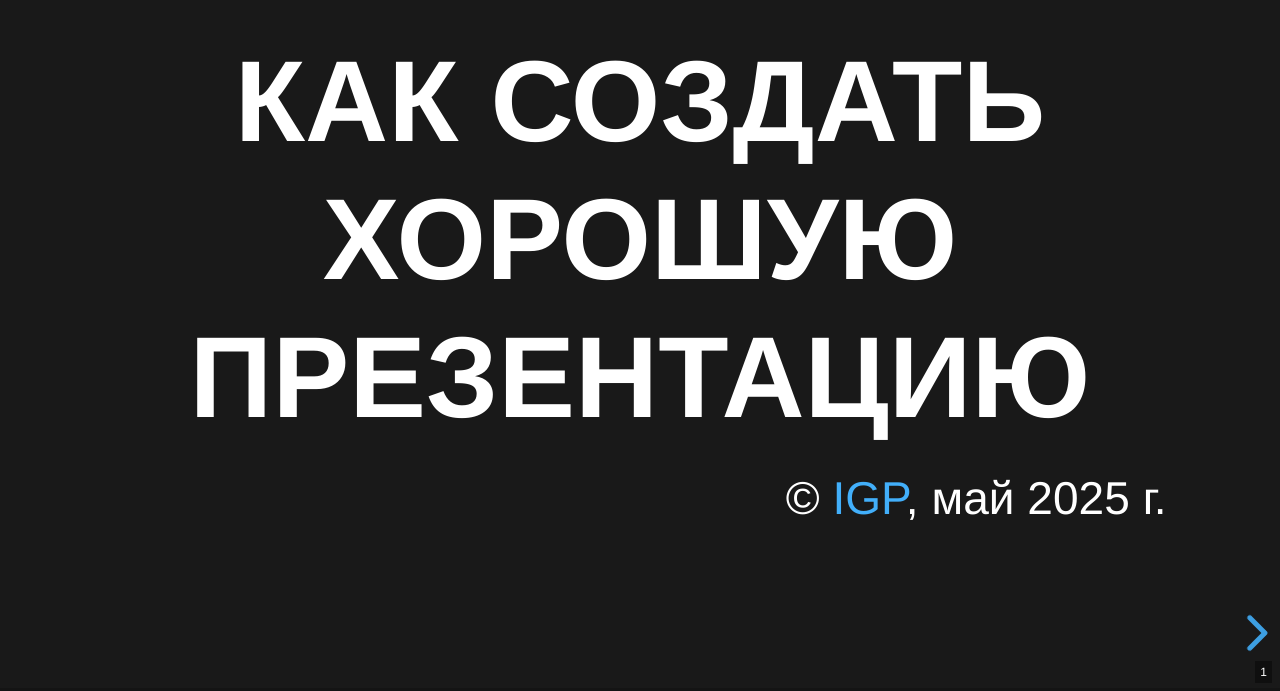
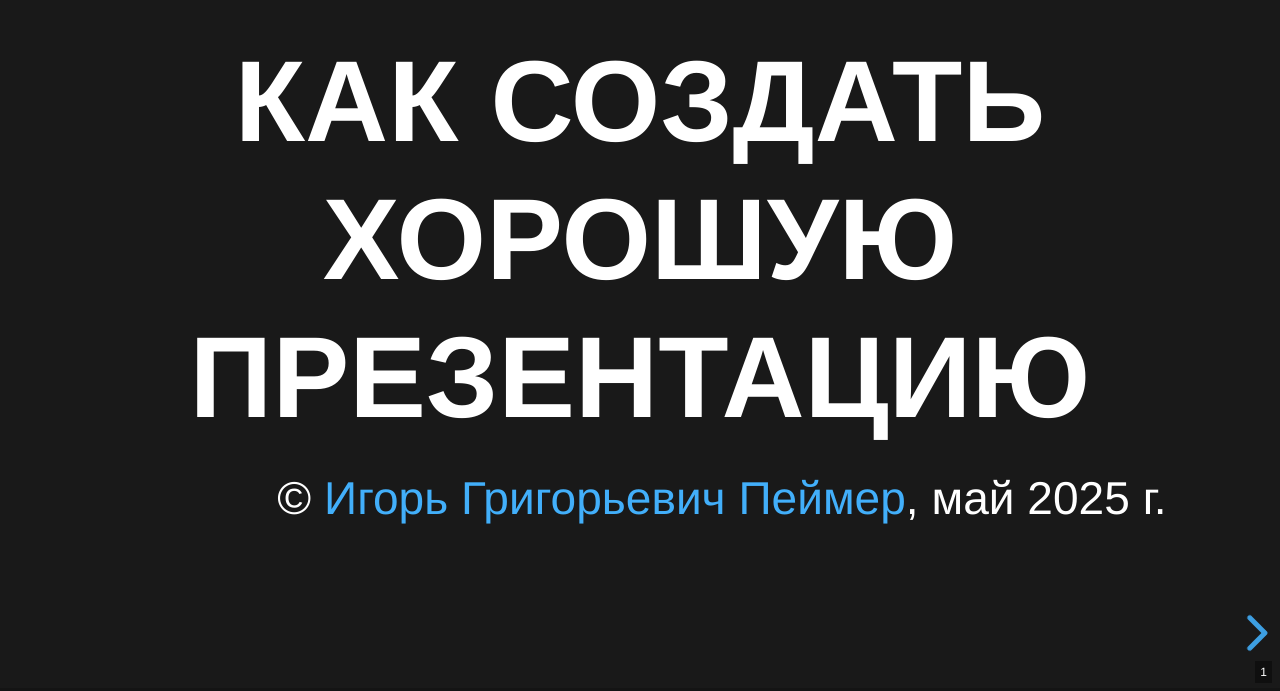
Before and after one commit to Peymer/DL, a website: page courses/Presentations/index.html in a window 1280 px wide. Shown: the part 109-800 px from the top of the page. Drawn offline with Linux system fonts and the light colour scheme; a web font is replaced by a local one.

Commit message:
modified:   courses/Presentations/index.html 	modified:   courses/StudPresentation/index.html

```diff
--- a/courses/Presentations/index.html
+++ b/courses/Presentations/index.html
@@ -18,7 +18,7 @@
         <div class="slides">
             <section>
                 <h1>Как создать хорошую презентацию</h1>
-                <p align="right">&copy; <a href="mailto:ipigp@yandex.ru">IGP</a>, май 2025 г.</p>
+                <p align="right">&copy; <a href="mailto:ipigp@yandex.ru">Игорь Григорьевич Пеймер</a>, май 2025 г.</p>
             </section>
             <section>
                 <section>
```
Also changed, not shown: courses/StudPresentation/index.html (+1 -1 lines).
